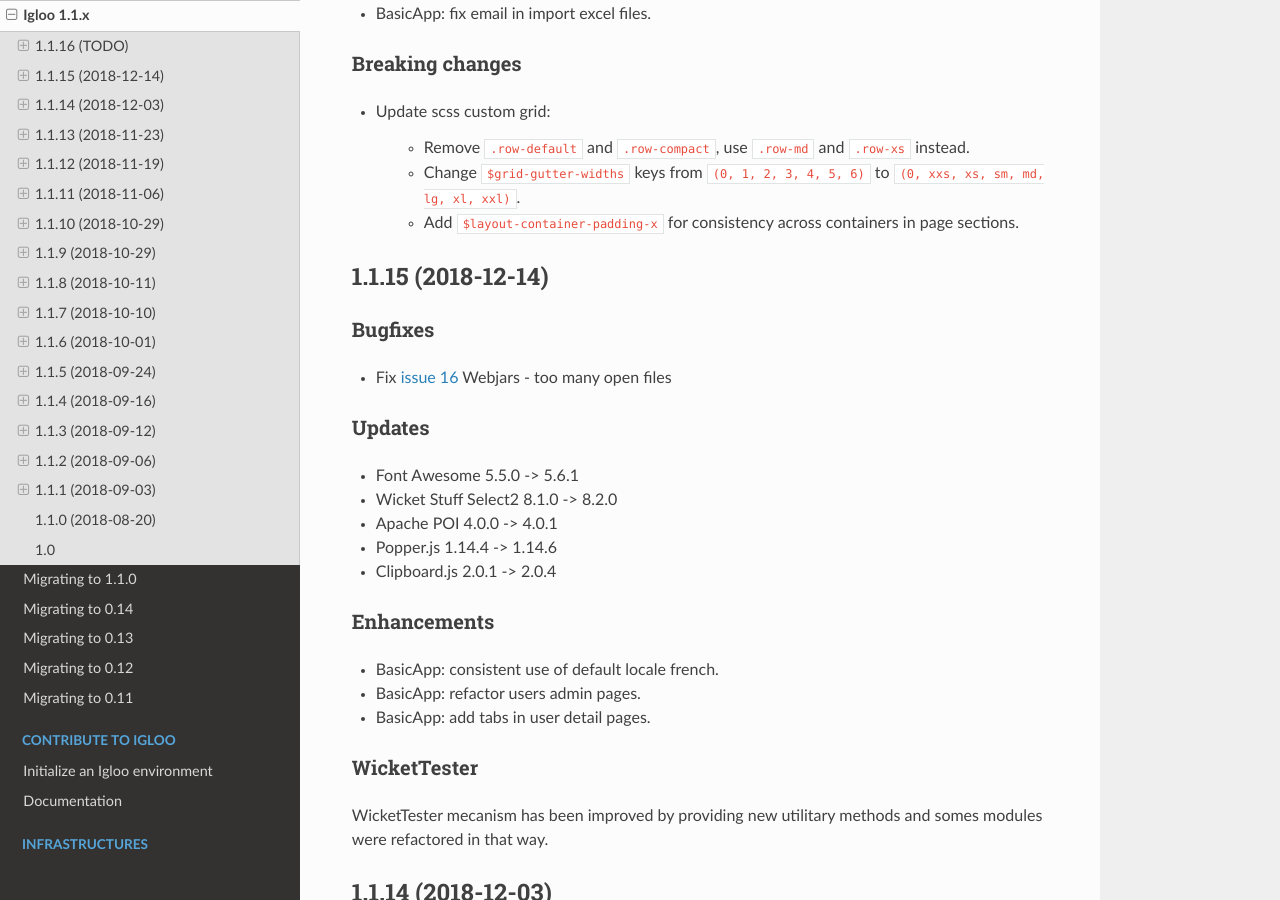
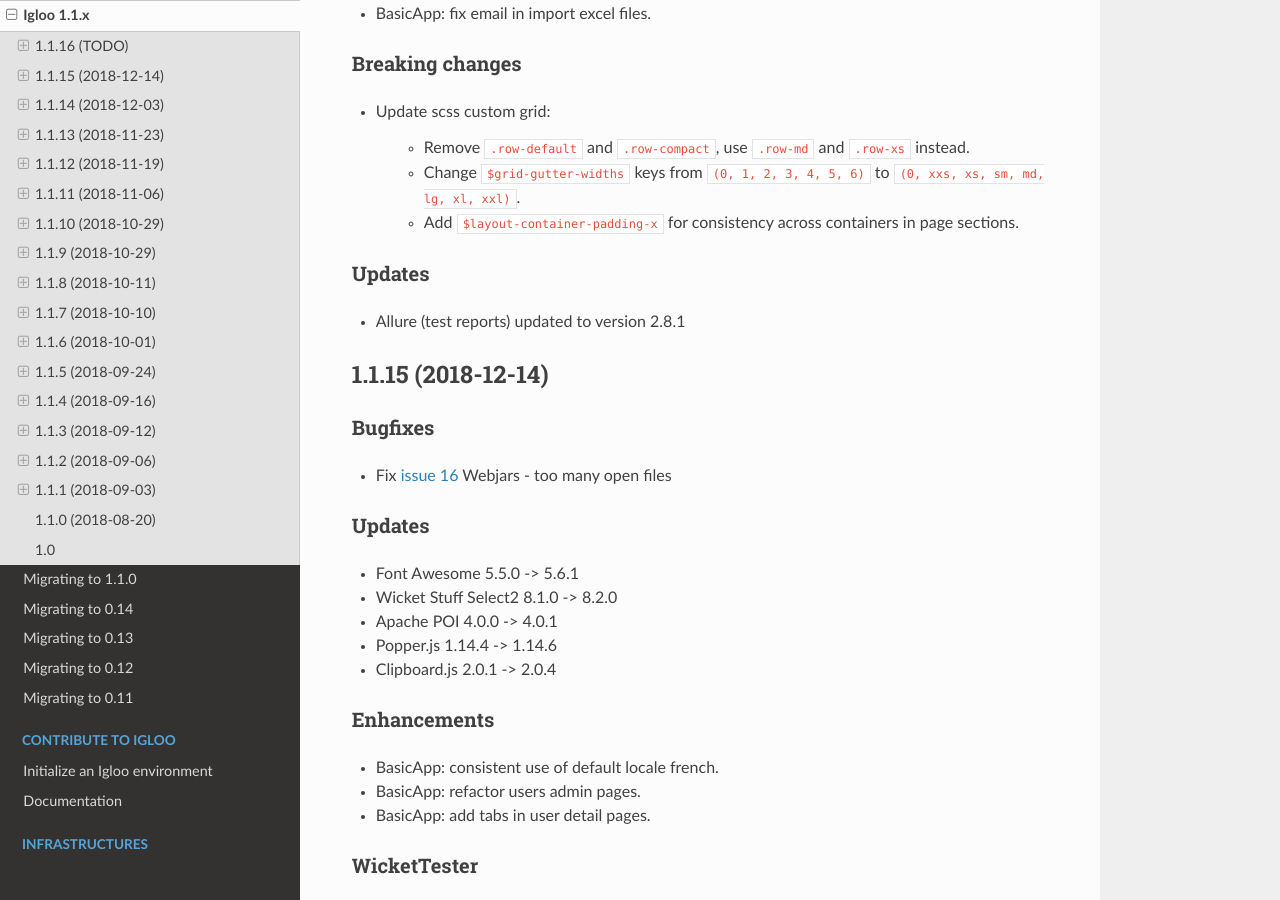
Before and after one commit to igloo-project/igloo-doc, a Sphinx documentation site: the page built from source/release-notes/1.1.x.rst, in a window 1280 px wide and 900 px high, scrolled down 336 px. Built offline with Sphinx 7.4.7 and the Read the Docs theme 2.0.0, drawn with Linux system fonts in a browser that asks for light colours.

Commit message:
release 1.1.16: allure update

```diff
--- a/source/release-notes/1.1.x.rst
+++ b/source/release-notes/1.1.x.rst
@@ -23,6 +23,11 @@ Breaking changes
    * Remove ``.row-default`` and ``.row-compact``, use ``.row-md`` and ``.row-xs`` instead.
    * Change ``$grid-gutter-widths`` keys from ``(0, 1, 2, 3, 4, 5, 6)`` to ``(0, xxs, xs, sm, md, lg, xl, xxl)``.
    * Add ``$layout-container-padding-x`` for consistency across containers in page sections.
+
+Updates
+*******
+
+* Allure (test reports) updated to version 2.8.1
 
 .. _v1.1.15:
 
```
